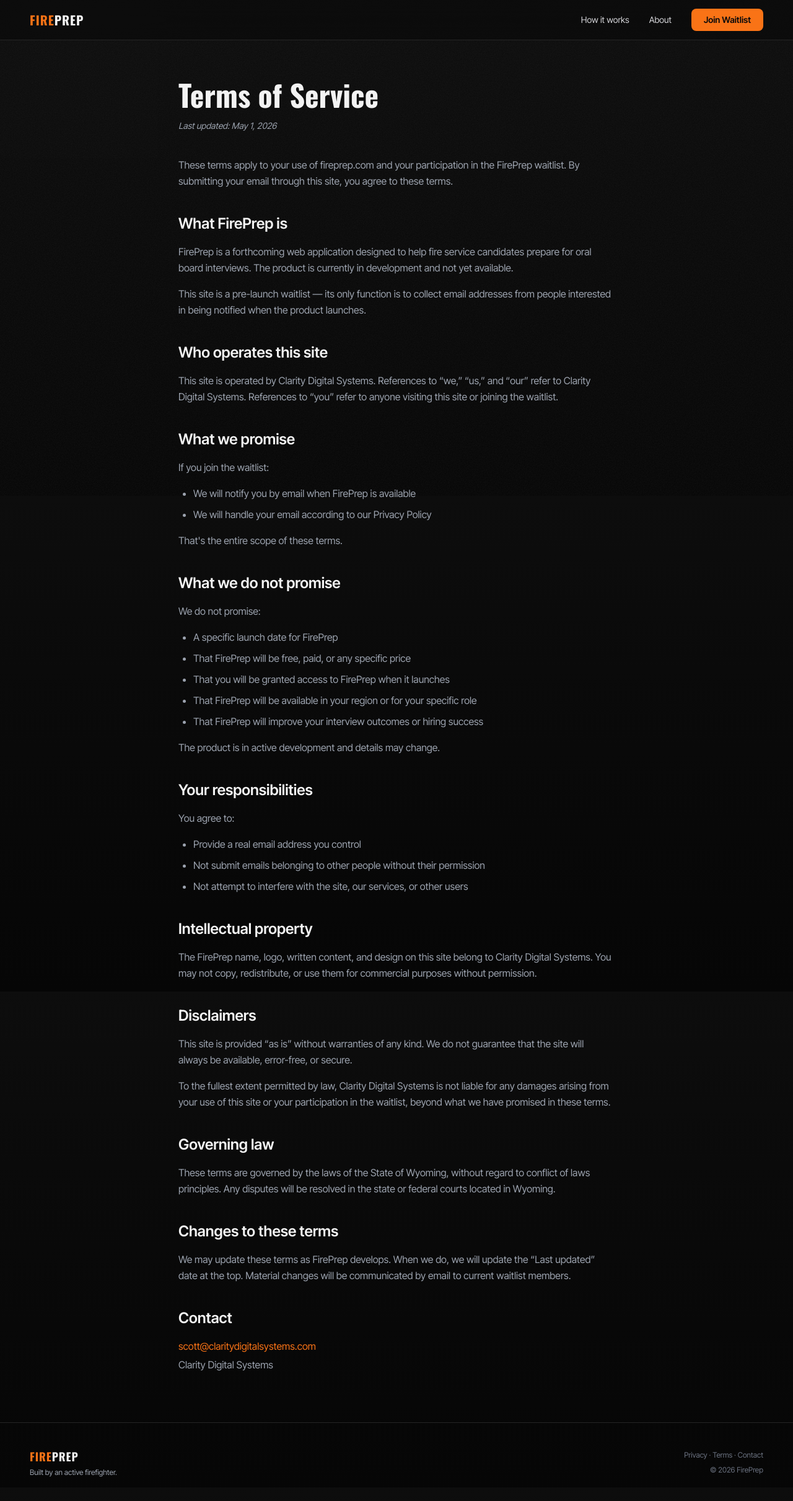
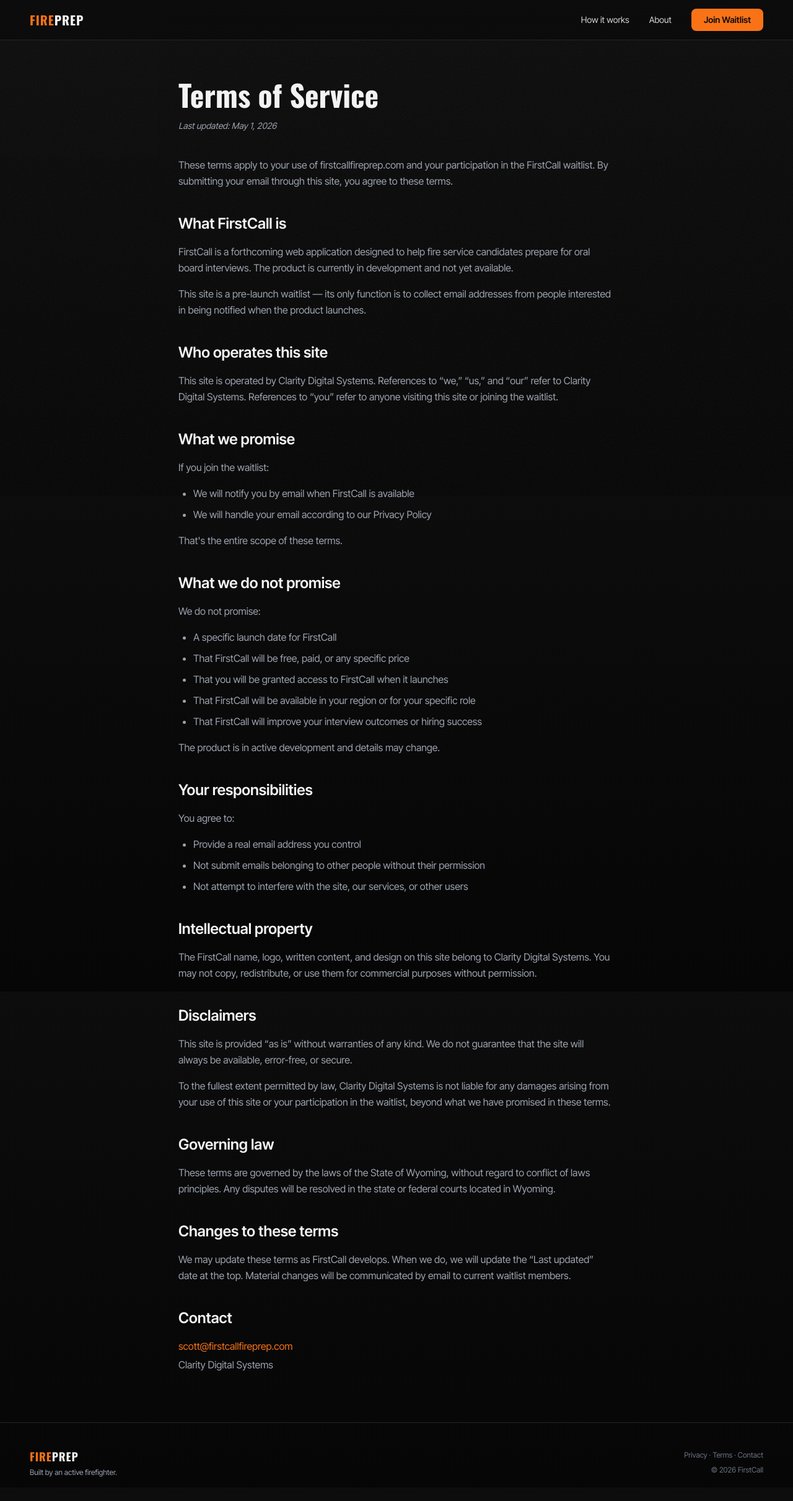
Before and after one commit to claritydigitalsystems/fireprep-landing, a Next.js app: page /terms in a window 1280 px wide. Shown: the whole page at 62% size. Built offline with nearby package versions, Linux system fonts and the light colour scheme.

Commit message:
Rename product from FirePrep to FirstCall (text and emails)

```diff
--- a/src/app/components/Footer.tsx
+++ b/src/app/components/Footer.tsx
@@ -23,9 +23,9 @@ export default function Footer() {
               {" · "}
               <Link href="/terms" className="transition-colors hover:text-text-secondary">Terms</Link>
               {" · "}
-              <a href="mailto:hello@fireprep.com" className="transition-colors hover:text-text-secondary">Contact</a>
+              <a href="mailto:scott@firstcallfireprep.com" className="transition-colors hover:text-text-secondary">Contact</a>
             </p>
-            <p className="text-xs text-text-muted">© 2026 FirePrep</p>
+            <p className="text-xs text-text-muted">© 2026 FirstCall</p>
           </div>
 
         </div>
--- a/src/app/layout.tsx
+++ b/src/app/layout.tsx
@@ -27,7 +27,7 @@ const interTight = Inter_Tight({
 });
 
 export const metadata: Metadata = {
-  title: "FirePrep — Oral Board Practice for Fire Candidates",
+  title: "FirstCall — Fire Interview Prep",
   description:
     "AI-graded oral board practice mapped to the same competency frameworks panels use. Built by an active firefighter for entry-level candidates.",
 };
--- a/src/app/page.tsx
+++ b/src/app/page.tsx
@@ -128,10 +128,10 @@ export default function Home() {
               </div>
             </div>
 
-            {/* Right — What FirePrep does: activated, thicker orange border, subtle glow */}
+            {/* Right — What FirstCall does: activated, thicker orange border, subtle glow */}
             <div className="rounded-2xl border border-border border-l-[3px] border-l-orange bg-surface-raised p-10 lg:p-12 shadow-[0_0_28px_rgba(249,115,22,0.07)] bg-orange-950/30">
               <h2 className="font-display text-4xl font-bold leading-tight text-text-primary lg:text-5xl">
-                What FirePrep does
+                What FirstCall does
               </h2>
               <div className="h-[3px] w-12 bg-orange-500 mt-2 mb-8" />
               <div className="space-y-8">
@@ -380,7 +380,7 @@ export default function Home() {
             >
               <Image
                 src="/founder.jpg"
-                alt="Founder of FirePrep, an active firefighter"
+                alt="Founder of FirstCall, an active firefighter"
                 fill
                 sizes="(max-width: 1024px) 100vw, 50vw"
                 className="object-cover"
--- a/src/app/privacy/page.tsx
+++ b/src/app/privacy/page.tsx
@@ -1,8 +1,8 @@
 import type { Metadata } from "next";
 
 export const metadata: Metadata = {
-  title: "Privacy Policy — FirePrep",
-  description: "How FirePrep handles your information when you join our waitlist.",
+  title: "Privacy Policy — FirstCall",
+  description: "How FirstCall handles your information when you join our waitlist.",
 };
 
 export default function PrivacyPage() {
@@ -17,7 +17,7 @@ export default function PrivacyPage() {
       </p>
 
       <p className="mb-4 leading-relaxed text-text-secondary">
-        This policy describes how FirePrep handles your information when you
+        This policy describes how FirstCall handles your information when you
         join our waitlist.
       </p>
 
@@ -25,13 +25,13 @@ export default function PrivacyPage() {
         Who we are
       </h2>
       <p className="mb-4 leading-relaxed text-text-secondary">
-        FirePrep is operated by Clarity Digital Systems. If you have any
+        FirstCall is operated by Clarity Digital Systems. If you have any
         questions about this policy, you can reach us at{" "}
         <a
-          href="mailto:scott@claritydigitalsystems.com"
+          href="mailto:scott@firstcallfireprep.com"
           className="text-orange underline-offset-2 hover:underline"
         >
-          scott@claritydigitalsystems.com
+          scott@firstcallfireprep.com
         </a>
         .
       </p>
@@ -40,7 +40,7 @@ export default function PrivacyPage() {
         What we collect
       </h2>
       <p className="mb-4 leading-relaxed text-text-secondary">
-        When you join the FirePrep waitlist, we collect your email address.
+        When you join the FirstCall waitlist, we collect your email address.
         That&apos;s it. We do not currently collect any other personal
         information through this site.
       </p>
@@ -57,7 +57,7 @@ export default function PrivacyPage() {
         We use your email address to:
       </p>
       <ul className="mb-4 list-disc space-y-2 pl-6 leading-relaxed text-text-secondary">
-        <li>Notify you when FirePrep is available</li>
+        <li>Notify you when FirstCall is available</li>
         <li>Send occasional updates about our progress</li>
         <li>Respond to questions you send us</li>
       </ul>
@@ -96,7 +96,7 @@ export default function PrivacyPage() {
       <ul className="mb-4 list-disc space-y-2 pl-6 leading-relaxed text-text-secondary">
         <li>You ask to be removed from the waitlist, or</li>
         <li>
-          FirePrep is launched and you choose to convert your waitlist spot into
+          FirstCall is launched and you choose to convert your waitlist spot into
           an account, or
         </li>
         <li>
@@ -120,10 +120,10 @@ export default function PrivacyPage() {
       <p className="mb-4 leading-relaxed text-text-secondary">
         To exercise any of these rights, email{" "}
         <a
-          href="mailto:scott@claritydigitalsystems.com"
+          href="mailto:scott@firstcallfireprep.com"
           className="text-orange underline-offset-2 hover:underline"
         >
-          scott@claritydigitalsystems.com
+          scott@firstcallfireprep.com
         </a>
         . We will respond within 30 days.
       </p>
@@ -132,7 +132,7 @@ export default function PrivacyPage() {
         Children
       </h2>
       <p className="mb-4 leading-relaxed text-text-secondary">
-        FirePrep is intended for adults applying for fire service positions. We
+        FirstCall is intended for adults applying for fire service positions. We
         do not knowingly collect data from anyone under 18. If you believe a
         minor has signed up, contact us and we will delete the record.
       </p>
@@ -141,7 +141,7 @@ export default function PrivacyPage() {
         Changes to this policy
       </h2>
       <p className="mb-4 leading-relaxed text-text-secondary">
-        We may update this policy as FirePrep develops. When we do, we will
+        We may update this policy as FirstCall develops. When we do, we will
         update the &ldquo;Last updated&rdquo; date at the top. Material changes
         will be communicated by email to current waitlist members.
       </p>
@@ -151,10 +151,10 @@ export default function PrivacyPage() {
       </h2>
       <p className="leading-relaxed text-text-secondary">
         <a
-          href="mailto:scott@claritydigitalsystems.com"
+          href="mailto:scott@firstcallfireprep.com"
           className="text-orange underline-offset-2 hover:underline"
         >
-          scott@claritydigitalsystems.com
+          scott@firstcallfireprep.com
         </a>
       </p>
       <p className="mt-1 leading-relaxed text-text-secondary">
--- a/src/app/terms/page.tsx
+++ b/src/app/terms/page.tsx
@@ -1,8 +1,8 @@
 import type { Metadata } from "next";
 
 export const metadata: Metadata = {
-  title: "Terms of Service — FirePrep",
-  description: "Terms governing your use of FirePrep's pre-launch waitlist.",
+  title: "Terms of Service — FirstCall",
+  description: "Terms governing your use of FirstCall's pre-launch waitlist.",
 };
 
 export default function TermsPage() {
@@ -17,16 +17,16 @@ export default function TermsPage() {
       </p>
 
       <p className="mb-4 leading-relaxed text-text-secondary">
-        These terms apply to your use of fireprep.com and your participation in
-        the FirePrep waitlist. By submitting your email through this site, you
+        These terms apply to your use of firstcallfireprep.com and your participation in
+        the FirstCall waitlist. By submitting your email through this site, you
         agree to these terms.
       </p>
 
       <h2 className="mb-4 mt-10 font-body text-2xl font-semibold text-text-primary">
-        What FirePrep is
+        What FirstCall is
       </h2>
       <p className="mb-4 leading-relaxed text-text-secondary">
-        FirePrep is a forthcoming web application designed to help fire service
+        FirstCall is a forthcoming web application designed to help fire service
         candidates prepare for oral board interviews. The product is currently
         in development and not yet available.
       </p>
@@ -53,7 +53,7 @@ export default function TermsPage() {
         If you join the waitlist:
       </p>
       <ul className="mb-4 list-disc space-y-2 pl-6 leading-relaxed text-text-secondary">
-        <li>We will notify you by email when FirePrep is available</li>
+        <li>We will notify you by email when FirstCall is available</li>
         <li>
           We will handle your email according to our Privacy Policy
         </li>
@@ -69,17 +69,17 @@ export default function TermsPage() {
         We do not promise:
       </p>
       <ul className="mb-4 list-disc space-y-2 pl-6 leading-relaxed text-text-secondary">
-        <li>A specific launch date for FirePrep</li>
-        <li>That FirePrep will be free, paid, or any specific price</li>
+        <li>A specific launch date for FirstCall</li>
+        <li>That FirstCall will be free, paid, or any specific price</li>
         <li>
-          That you will be granted access to FirePrep when it launches
+          That you will be granted access to FirstCall when it launches
         </li>
         <li>
-          That FirePrep will be available in your region or for your specific
+          That FirstCall will be available in your region or for your specific
           role
         </li>
         <li>
-          That FirePrep will improve your interview outcomes or hiring success
+          That FirstCall will improve your interview outcomes or hiring success
         </li>
       </ul>
       <p className="mb-4 leading-relaxed text-text-secondary">
@@ -106,7 +106,7 @@ export default function TermsPage() {
         Intellectual property
       </h2>
       <p className="mb-4 leading-relaxed text-text-secondary">
-        The FirePrep name, logo, written content, and design on this site belong
+        The FirstCall name, logo, written content, and design on this site belong
         to Clarity Digital Systems. You may not copy, redistribute, or use them
         for commercial purposes without permission.
       </p>
@@ -139,7 +139,7 @@ export default function TermsPage() {
         Changes to these terms
       </h2>
       <p className="mb-4 leading-relaxed text-text-secondary">
-        We may update these terms as FirePrep develops. When we do, we will
+        We may update these terms as FirstCall develops. When we do, we will
         update the &ldquo;Last updated&rdquo; date at the top. Material changes
         will be communicated by email to current waitlist members.
       </p>
@@ -149,10 +149,10 @@ export default function TermsPage() {
       </h2>
       <p className="leading-relaxed text-text-secondary">
         <a
-          href="mailto:scott@claritydigitalsystems.com"
+          href="mailto:scott@firstcallfireprep.com"
           className="text-orange underline-offset-2 hover:underline"
         >
-          scott@claritydigitalsystems.com
+          scott@firstcallfireprep.com
         </a>
       </p>
       <p className="mt-1 leading-relaxed text-text-secondary">
```
